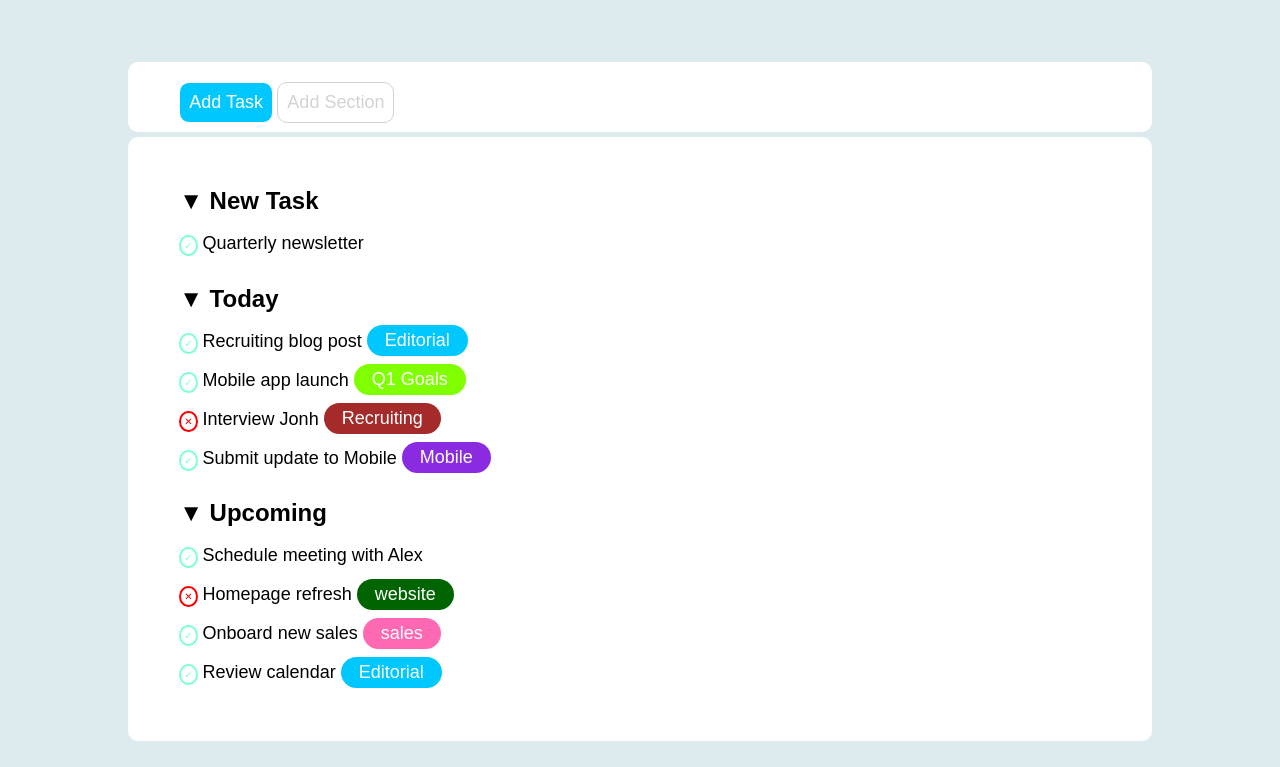
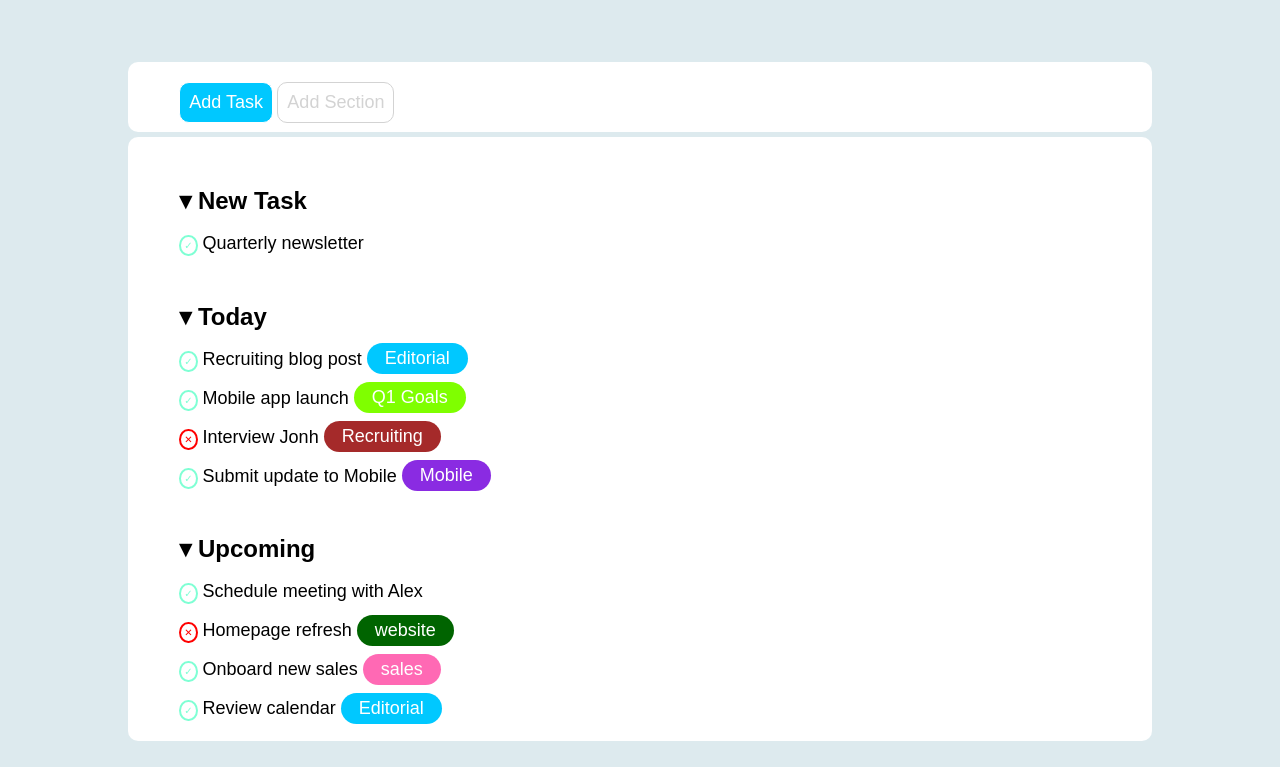
Before and after one commit to MarcoPercolla/html-css-toboolist, a plain HTML site: page index.html in a window 1280 px wide. Shown: the part 87-854 px from the top of the page. Drawn offline with Linux system fonts and the light colour scheme.

Commit message:
sostituisce entity arrow, fit-content solutions

```diff
--- a/css/style.css
+++ b/css/style.css
@@ -11,6 +11,7 @@ section {
     width: 80%;
     margin:5px auto;
     border-radius: 10px;
+    min-height:fit-content;
 }
 
 .container {
@@ -23,6 +24,7 @@ main {
     background-color: rgb(221, 234, 238);
     padding-top: 5%;
     height: 100%;
+    min-height: fit-content;
 }
 html{
     height: 100%;
@@ -81,6 +83,7 @@ ul {
     list-style-type: none;
     padding-left: 0;
     margin-left: 0;
+    margin-bottom: 5%;
 
 }
 
--- a/index.html
+++ b/index.html
@@ -27,14 +27,14 @@
         <!--S.Task list-->
         <section class="long">
             <div class="container">
-                <h2>&#9660; New Task</h2>
+                <h2>&#9662; New Task</h2>
                 <ul>
                     <li><span class="check">&#10003;</span> Quarterly newsletter <span>Editorial</span></li>
                 </ul>
             </div>
 
             <div class="container">
-                <h2>&#9660; Today</h2>
+                <h2>&#9662; Today</h2>
                 <ul>
                     <li><span class="check">&#10003;</span> Recruiting blog post <span class="Editorial">Editorial</span></li>
                     <li><span class="check">&#10003;</span> Mobile app launch <span class="Q1">Q1 Goals</span></li>
@@ -44,7 +44,7 @@
             </div>
 
             <div class="container">
-                <h2>&#9660; Upcoming</h2>
+                <h2>&#9662; Upcoming</h2>
                 <ul>
                     <li><span class="check">&#10003;</span> Schedule meeting with Alex</li>
                     <li><span class="cross">&#10005;</span> Homepage refresh <span class="Website">website</span></li>
```
